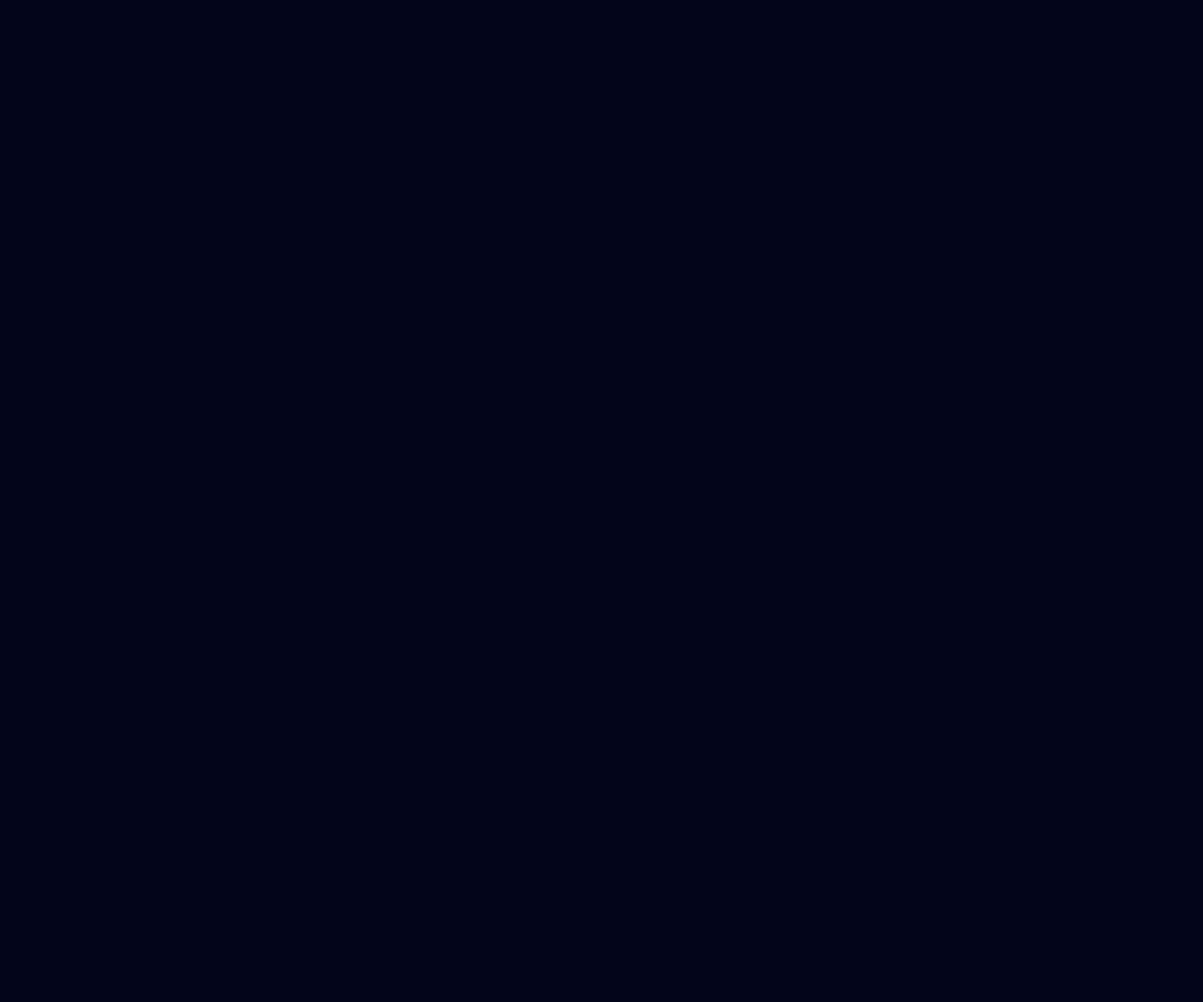
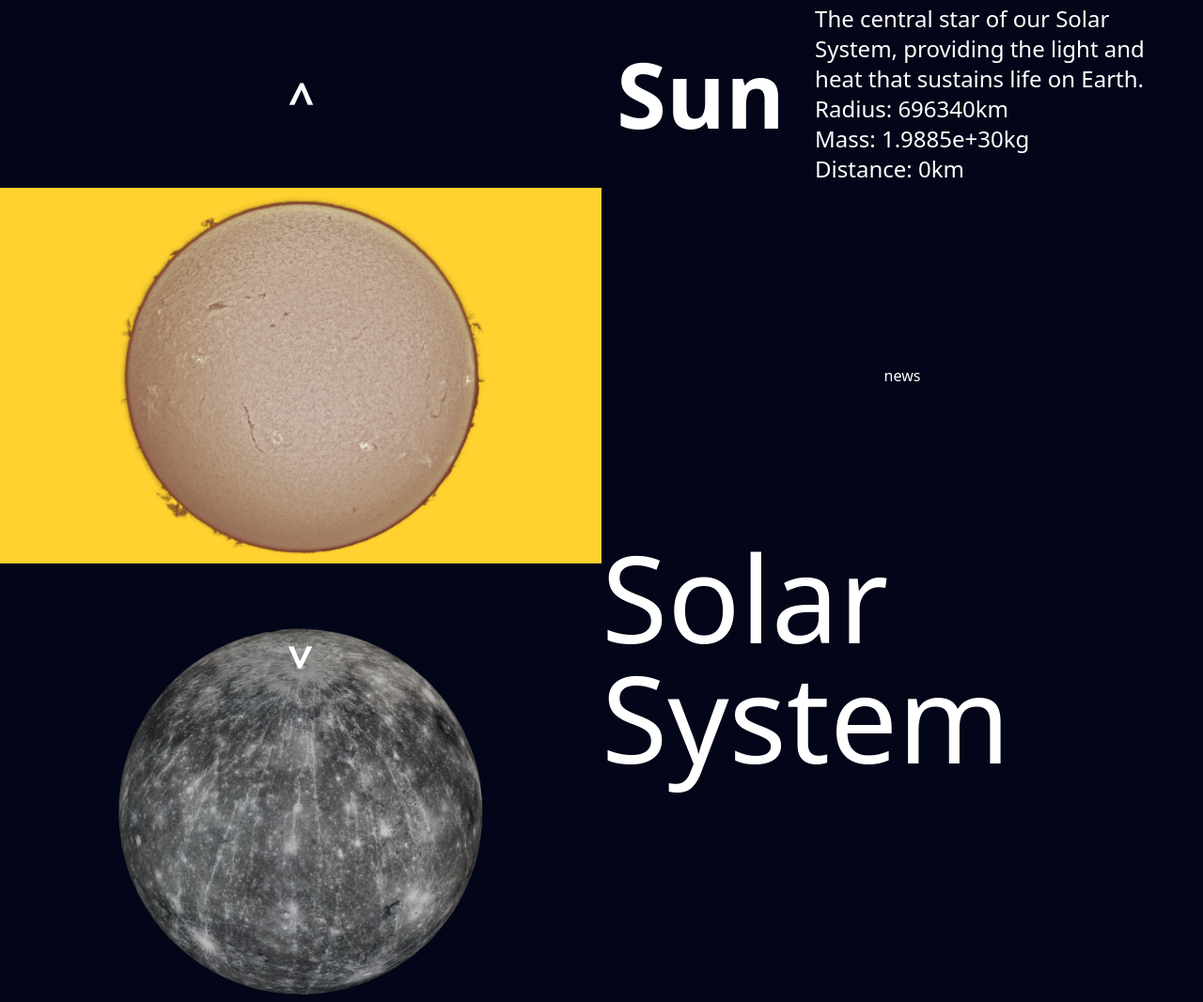
Before and after one commit to JosiasPires/planets, a website built with Vite: page index.html in a window 1280 px wide. Shown: the top 1067 px of the page at 94% size. Before the commit the page ends 800 px from the top, so only its background shows below. Built offline with nearby package versions, Linux system fonts and the light colour scheme; files whose address does not match are found by name.

Commit message:
feat: load planets

```diff
--- a/index.html
+++ b/index.html
@@ -8,7 +8,22 @@
     <title>Vite App</title>
     <script type="module" src="/src/main.js"></script>
   </head>
-  <body class="bg-[url(star.svg)] bg-slate-950">
-
+  <body
+    class="grid h-screen grid-cols-2 grid-rows-4 place-items-center bg-slate-950 bg-[url(star.svg)] bg-size-[28px] text-white"
+  >
+    <button type="button" id="previous" class="-rotate-90 text-5xl font-extrabold">></button>
+    <div id="planetList" class="flex flex-col items-center gap-16 row-start-2 row-end-4 bg-amber-300 h-full"></div>
+    <button type="button" id="next" class="row-start-4 rotate-90 text-5xl font-extrabold">></button>
+    <div class="col-start-2 row-start-1 row-end-2 flex items-center justify-around w-full gap-8 p-4">
+      <h2 id="name" class="text-8xl font-bold">Name</h2>
+      <div>
+        <p class="text-2xl"><span id="description"></span></p>
+        <p class="text-2xl">Radius: <span id="radius"></span></p>
+        <p class="text-2xl">Mass: <span id="mass"></span></p>
+        <p class="text-2xl">Distance: <span id="distance"></span></p>
+      </div>
+    </div>
+    <div id="news" class="row-start-2 row-end-4">news</div>
+    <h1 class="col-start-2 row-start-4 text-9xl">Solar System</h1>
   </body>
 </html>
--- a/src/main.js
+++ b/src/main.js
@@ -1 +1,4 @@
+import { loadPlanets } from "./modules/planets";
 import "./style.css";
+
+loadPlanets();
--- /dev/null
+++ b/src/modules/planets.js
@@ -0,0 +1,27 @@
+import { solarSystem } from "../data/solar-system";
+
+const planetList = document.querySelector("#planetList");
+
+export function loadPlanets() {
+    let order = 0;
+    for (let star of solarSystem) {
+        const starNode = document.createElement('img');
+        starNode.src = `${star.name.toLowerCase()}.png`;
+        starNode.className = 'min-h-full grayscale-75';
+        starNode.style.order = order;
+        planetList.appendChild(starNode);
+        if (order == 0) {
+            starNode.id = 'selected';
+            loadInfo();
+        }
+        order++;
+    }
+}
+
+export function loadInfo() {
+    document.querySelector('#name').textContent = solarSystem[0].name;
+    document.querySelector('#description').textContent = solarSystem[0].description;
+    document.querySelector('#radius').textContent = solarSystem[0].radius_km + 'km';
+    document.querySelector('#mass').textContent = solarSystem[0].mass_kg + 'kg';
+    document.querySelector('#distance').textContent = solarSystem[0].distance_from_sun_km + 'km';
+}
```
